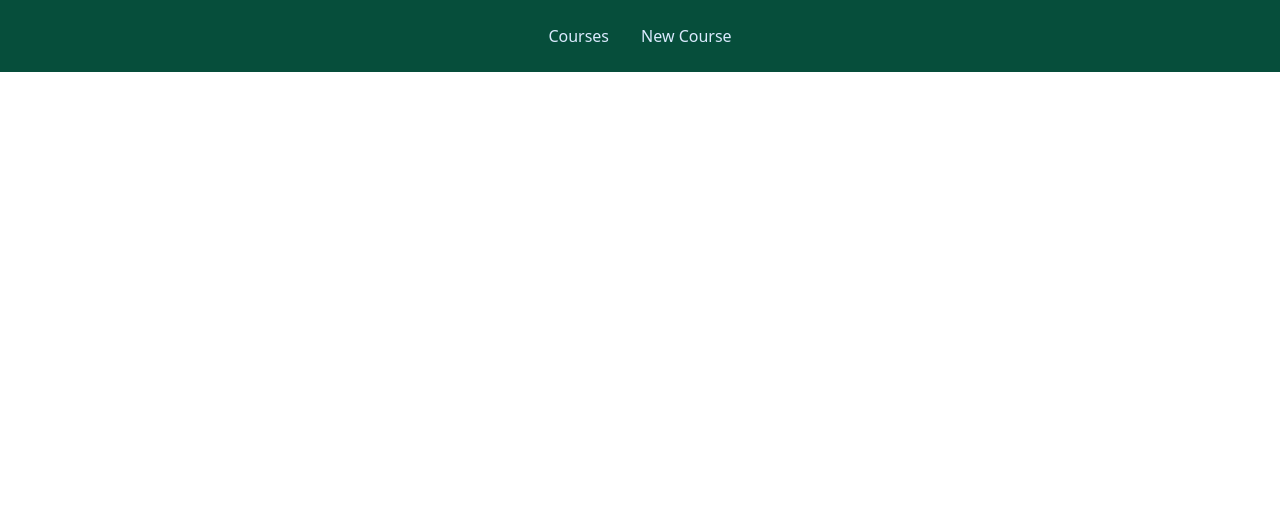
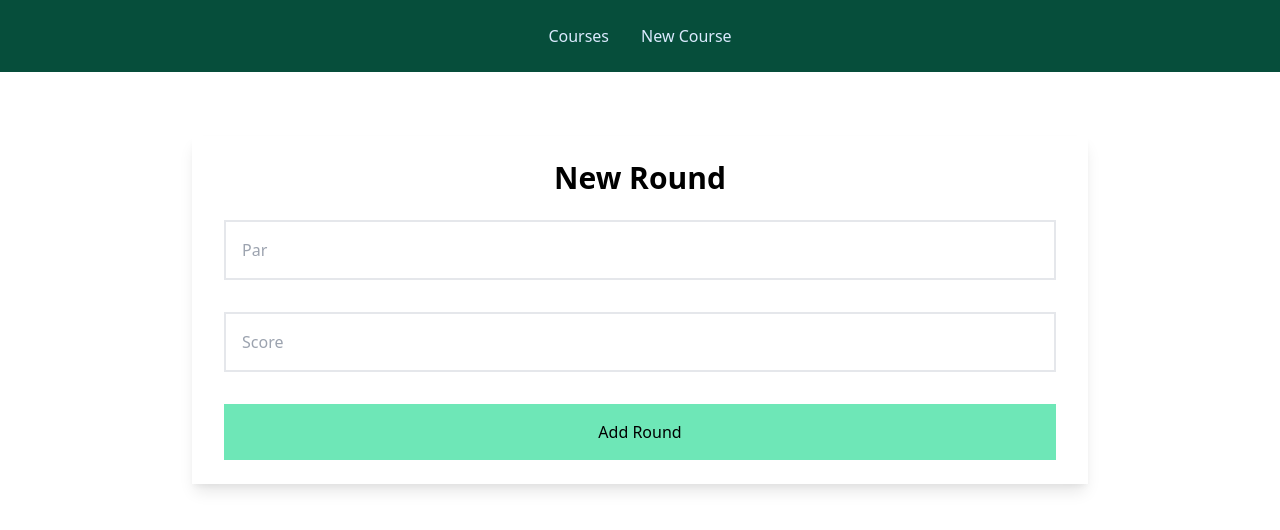
Before and after one commit to aschonely83/course-caddy-react-client, a React (Create React App) app: page /courses/1/rounds/new in a window 1280 px wide. Shown: the top 530 px of the page. Built offline with nearby package versions, Linux system fonts and the light colour scheme.

Commit message:
create round add form

```diff
--- a/src/App.js
+++ b/src/App.js
@@ -6,6 +6,7 @@ import { BrowserRouter as Router,
 } from 'react-router-dom';
 import CoursesIndexContainer from './containers/CoursesIndexContainer';
 import CourseFormContainer from './containers/CourseFormContainer';
+import NewRoundContainer from './containers/NewRoundContainer'
 
 function App() {
   return (
@@ -32,8 +33,8 @@ function App() {
           <Route exact path="/">
             <CoursesIndexContainer />
           </Route>
-          <Route path="/courses/new" component={CourseFormContainer}>
-          </Route>
+          <Route path="/courses/new" component={CourseFormContainer} />
+          <Route path="/courses/:courseId/rounds/new" component={NewRoundContainer} />
         </Switch>
       </Router>
     </div>
--- a/src/components/CoursesList.js
+++ b/src/components/CoursesList.js
@@ -4,7 +4,7 @@ import CourseListItem from './CourseListItem';
 const CoursesList = ({ courses }) => {
   return (
     <div>
-      <h1>CoursesList</h1>
+      <h1 className="pb-6">CoursesList</h1>
       <ul>
         {courses.map((course) => (
           <CourseListItem key={course.id} course={course} />
--- a/src/containers/CourseFormContainer.js
+++ b/src/containers/CourseFormContainer.js
@@ -43,7 +43,9 @@ export default class CourseFormContainer extends Component {
             className="w-full border p-4 my-4"
           />
         </fieldset>
-        <button className="w-full p-4 bg-green-300 mt-4 hover:bg-green-400 transition-all duration-200" type="submit">Add Course</button>
+        <button
+          type="submit"
+          className="w-full p-4 bg-green-300 mt-4 hover:bg-green-400 transition-all duration-200">Add Course</button>
       </form>
     )
   }
--- a/src/containers/CoursesIndexContainer.js
+++ b/src/containers/CoursesIndexContainer.js
@@ -29,7 +29,7 @@ export default class CoursesIndexContainer extends Component {
 
     render() {
     return (
-      <section className="max-w-5xl w-11/12 mx-auto mt-16">
+      <section className="max-w-5xl w-11/12 mx-auto mt-16 p-8">
           {this.state.loading ? 'loading' : <CoursesList courses={this.state.courses} /> }
       </section>
     )
--- /dev/null
+++ b/src/containers/NewRoundContainer.js
@@ -0,0 +1,31 @@
+import React, { Component } from 'react'
+
+export default class NewRoundContainer extends Component {
+  render() {
+    return (
+    <form
+      className="max-w-4xl w-11/12 mx-auto mt-16 shadow-lg px-8 py-6">
+    <h1 className="text-center text-3xl font-semibold mb-2">New Round</h1>
+    <fieldset className="">
+      <input
+        type="text"
+        name="par"
+        placeholder="Par"
+        className="w-full border-2 p-4 my-4"
+       />
+    </fieldset>
+    <fieldset class>
+      <input
+        type="text"
+        name="score"
+        placeholder="Score"
+        className="w-full border-2 p-4 my-4"
+       />
+    </fieldset>
+    <button
+      type="submit"
+      className="w-full p-4 bg-green-300 mt-4 hover:bg-green-400 transition-all duration-200">Add Round</button>
+    </form>
+   )
+  }
+}
```
